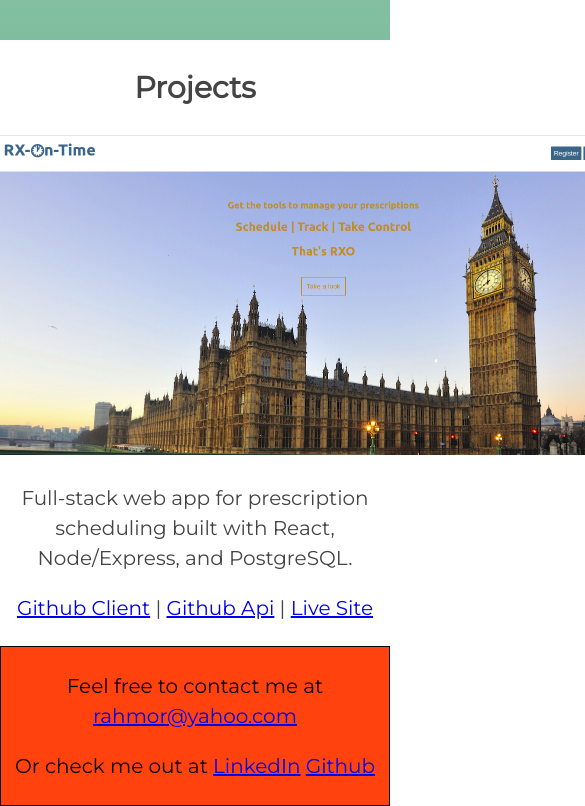
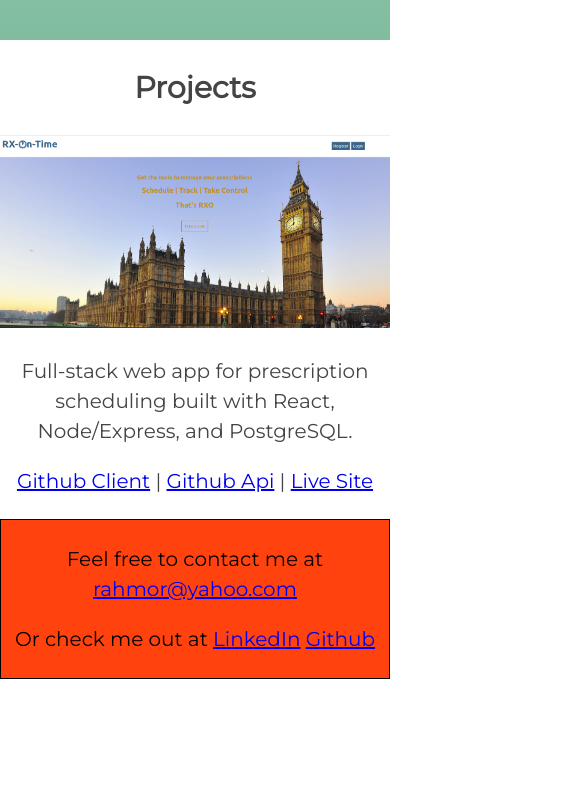
Before and after one commit to rahmor/rahim-portfolio, a plain HTML site: page index.html in a window 390 px wide. Shown: the part 1998-2804 px from the top of the page, 585 px wide, since content can reach past the window. After the commit the page ends 2677 px from the top, so only its background shows below. Drawn offline with nearby package versions, Linux system fonts and the light colour scheme.

Commit message:
make portfolio image responsive

```diff
--- a/index.html
+++ b/index.html
@@ -87,7 +87,7 @@
 
       <section id="portfolio" role="region">
         <h2>Projects</h2>
-        <img alt="coming soon" src="images/RXOsmall.png" />
+        <img alt="coming soon" class="responsive" src="images/RXOLanding.png" />
         <p>
           Full-stack web app for prescription scheduling built with React,
           Node/Express, and PostgreSQL.
--- a/mobileindex.css
+++ b/mobileindex.css
@@ -103,6 +103,11 @@ h1 {
   color: black;
 }
 
+.responsive {
+  width: 100%;
+  height: auto;
+}
+
 footer p {
   color: black;
 }
```
